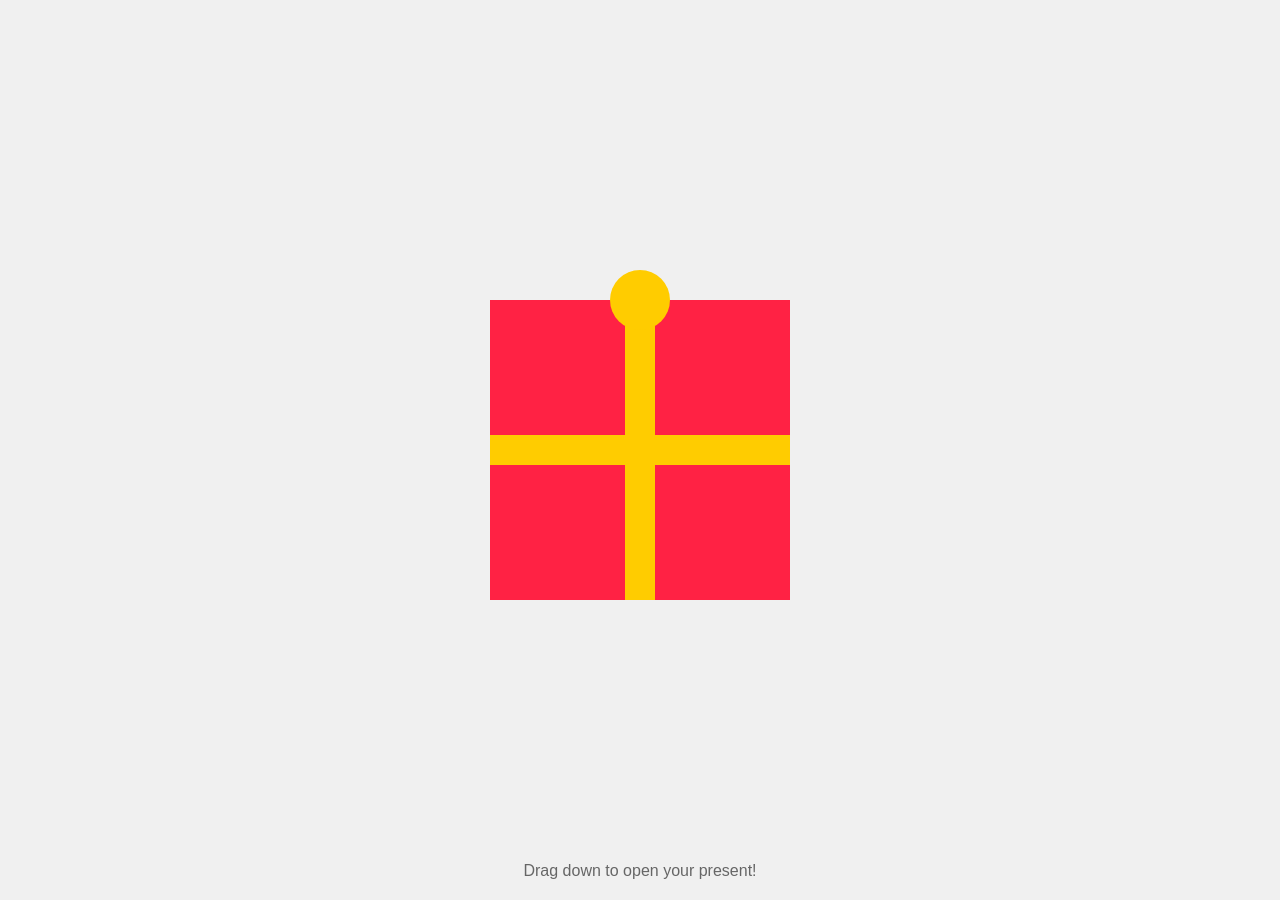
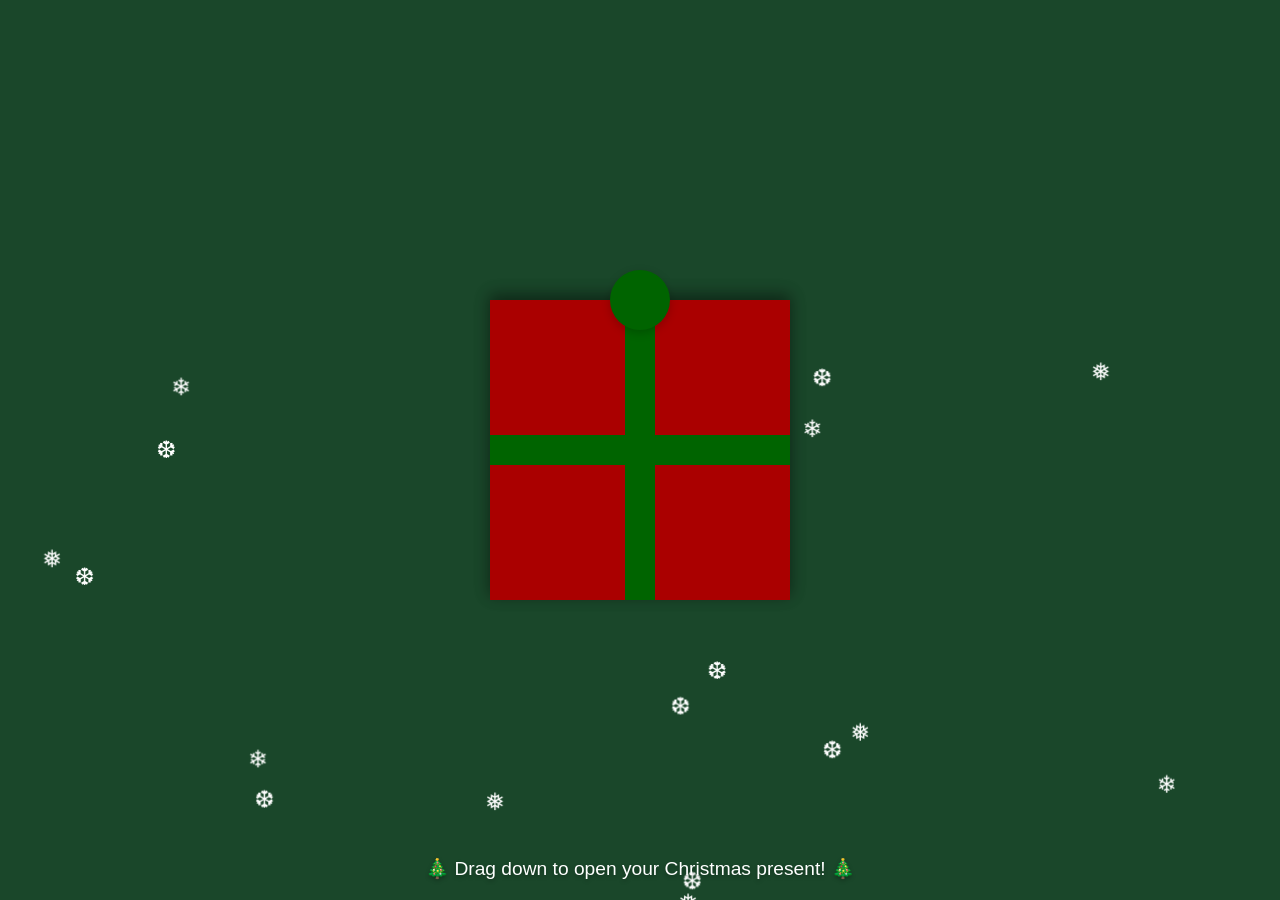
Before and after one commit to rorydbain/rorydbain.github.io, a Jekyll site: the page gift-reveal.html, which Jekyll copies as it is, in a window 1280 px wide. Built offline with Jekyll 4.4.1, drawn with Linux system fonts in a browser that asks for light colours.

```diff
--- a/gift-reveal.html
+++ b/gift-reveal.html
@@ -3,7 +3,7 @@
 <head>
     <meta charset="UTF-8">
     <meta name="viewport" content="width=device-width, initial-scale=1.0">
-    <title>Gift Reveal</title>
+    <title>Christmas Gift Reveal</title>
     <style>
         body, html {
             margin: 0;
@@ -11,12 +11,32 @@
             width: 100%;
             height: 100%;
             overflow: hidden;
-            background: #f0f0f0;
+            background: #1a472a;  /* Dark green Christmas background */
             display: flex;
             justify-content: center;
             align-items: center;
             touch-action: none;
             perspective: 1000px;
+            position: relative;
+        }
+
+        /* Add falling snow effect */
+        @keyframes snowfall {
+            0% {
+                transform: translateY(-10vh) translateX(0);
+            }
+            100% {
+                transform: translateY(110vh) translateX(20px);
+            }
+        }
+
+        .snowflake {
+            position: fixed;
+            color: white;
+            font-size: 1.5em;
+            user-select: none;
+            z-index: 1;
+            animation: snowfall 8s linear infinite;
         }
 
         .present-container {
@@ -25,32 +45,35 @@
             height: 300px;
             cursor: grab;
             transform: rotateX(180deg);
+            z-index: 2;
         }
 
         .present {
             width: 100%;
             height: 100%;
-            background: #ff4466;
+            background: #cc0000;  /* Christmas red */
             position: relative;
             transform-origin: center bottom;
             transition: transform 0.3s ease;
+            box-shadow: 0 5px 15px rgba(0,0,0,0.3);
         }
 
         .lid {
             position: absolute;
             width: 100%;
             height: 100%;
-            background: #ff2244;
+            background: #aa0000;  /* Darker Christmas red */
             transform-origin: center top;
             transform: rotateX(180deg);
             transition: transform 0.5s ease;
+            box-shadow: 0 -5px 15px rgba(0,0,0,0.2);
         }
 
         .ribbon-vertical {
             position: absolute;
             width: 30px;
             height: 100%;
-            background: #ffcc00;
+            background: #006400;  /* Dark green ribbon */
             left: 50%;
             transform: translateX(-50%);
         }
@@ -59,7 +82,7 @@
             position: absolute;
             width: 100%;
             height: 30px;
-            background: #ffcc00;
+            background: #006400;  /* Dark green ribbon */
             top: 50%;
             transform: translateY(-50%);
         }
@@ -68,23 +91,28 @@
             position: absolute;
             width: 60px;
             height: 60px;
-            background: #ffcc00;
+            background: #006400;  /* Dark green bow */
             border-radius: 50%;
             top: -30px;
             left: 50%;
             transform: translateX(-50%);
+            box-shadow: 0 3px 10px rgba(0,0,0,0.2);
         }
 
         .video-container {
             position: absolute;
-            top: 50%;
-            left: 50%;
-            transform: translate(-50%, -50%);
-            width: 90%;
-            height: 90%;
+            top: 0;
+            left: 0;
+            width: 100%;
+            height: 100%;
             opacity: 0;
             transition: opacity 0.5s ease;
-            background: #000;
+            transform: rotateX(180deg);
+            pointer-events: none;
+        }
+
+        .video-container.visible {
+            pointer-events: all;
         }
 
         .video-container iframe {
@@ -98,24 +126,26 @@
             bottom: 20px;
             text-align: center;
             width: 100%;
-            font-family: Arial, sans-serif;
-            color: #666;
+            font-family: 'Arial', sans-serif;
+            color: #ffffff;
+            text-shadow: 0 2px 4px rgba(0,0,0,0.3);
+            font-size: 1.2em;
+            z-index: 2;
         }
     </style>
 </head>
 <body>
     <div class="present-container">
+        <div class="present">
+            <div class="ribbon-vertical"></div>
+            <div class="ribbon-horizontal"></div>
+        </div>
         <div class="video-container">
-            <!-- Replace videoId in the src URL -->
             <iframe
-                src="https://www.youtube.com/embed/dQw4w9WgXcQ?autoplay=1"
+                src="https://www.youtube.com/embed/rxy0nAC8F6E?autoplay=1&controls=0"
                 allow="accelerometer; autoplay; clipboard-write; encrypted-media; gyroscope; picture-in-picture"
                 allowfullscreen
             ></iframe>
-        </div>
-        <div class="present">
-            <div class="ribbon-vertical"></div>
-            <div class="ribbon-horizontal"></div>
         </div>
         <div class="lid">
             <div class="ribbon-vertical"></div>
@@ -123,9 +153,23 @@
             <div class="bow"></div>
         </div>
     </div>
-    <div class="instructions">Drag down to open your present!</div>
+    <div class="instructions">🎄 Drag down to open your Christmas present! 🎄</div>
 
     <script>
+        // Add snowflakes
+        function createSnowflakes() {
+            const snowflakes = '❄❅❆';
+            for(let i = 0; i < 20; i++) {
+                const snowflake = document.createElement('div');
+                snowflake.className = 'snowflake';
+                snowflake.style.left = Math.random() * 100 + 'vw';
+                snowflake.style.animationDelay = Math.random() * 5 + 's';
+                snowflake.innerHTML = snowflakes[Math.floor(Math.random() * snowflakes.length)];
+                document.body.appendChild(snowflake);
+            }
+        }
+        createSnowflakes();
+
         const presentContainer = document.querySelector('.present-container');
         const lid = document.querySelector('.lid');
         const videoContainer = document.querySelector('.video-container');
```
Also changed, not shown: other parts of gift-reveal.html (+4 -0 lines).
